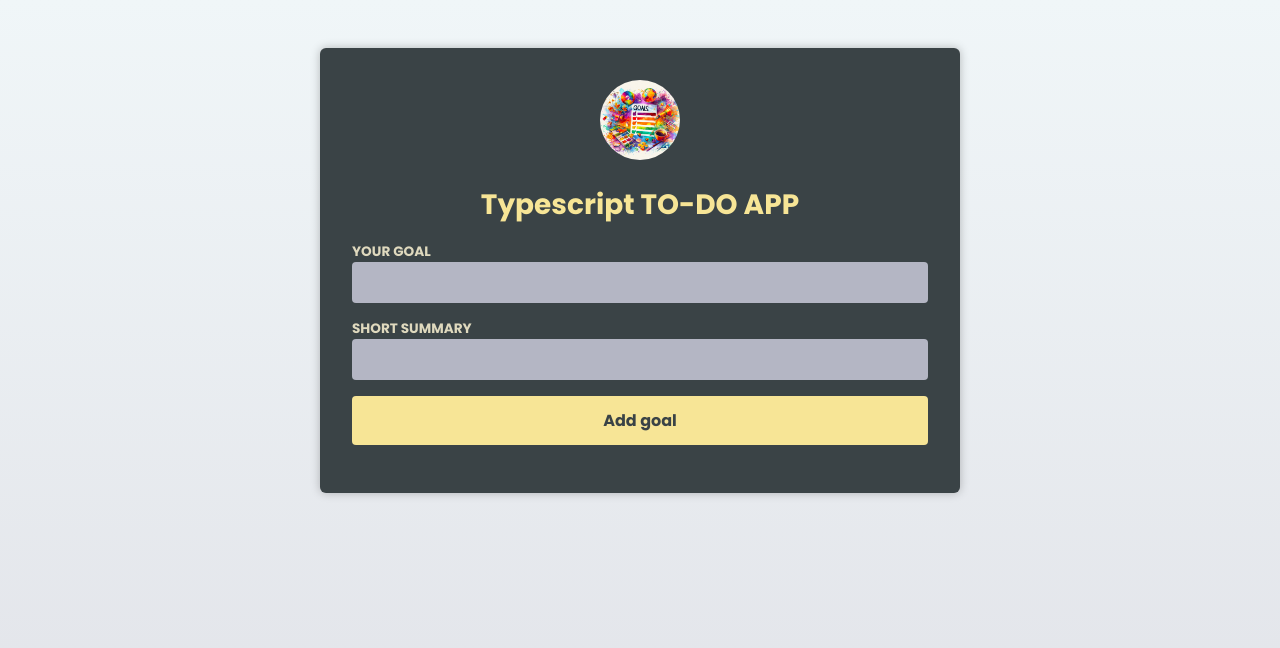
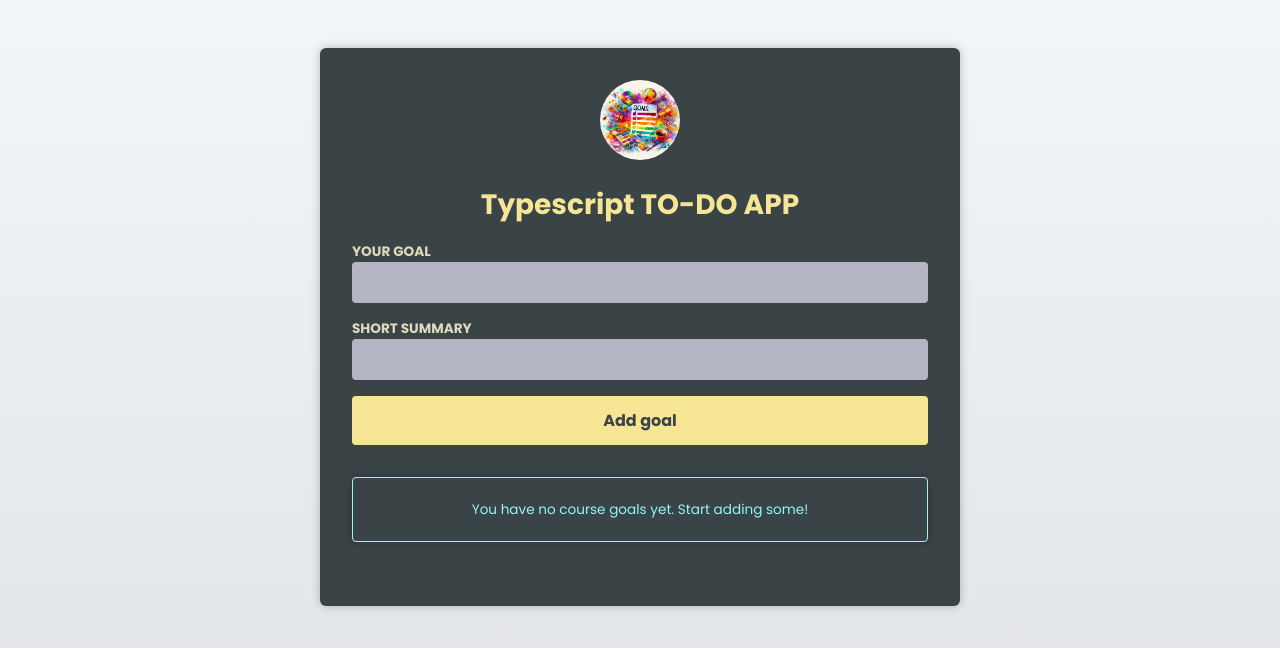
Before and after one commit to kszys90/to-do-app-typescript, a React (Create React App) app: page / in a window 1280 px wide. Shown: the top 648 px of the page. Built offline with nearby package versions, Linux system fonts and the light colour scheme.

Commit message:
TypeScript To-do-app completed!

```diff
--- a/src/components/CourseGoalList.tsx
+++ b/src/components/CourseGoalList.tsx
@@ -1,5 +1,7 @@
 import CourseGoal from "./CourseGoal"
 import { type CourseGoal as CourseGoalType } from "../App"
+import { InfoBox } from "./InfoBox"
+import { ReactNode } from "react"
 
 type CourseGoalListProps = {
     goalsList: CourseGoalType[],
@@ -7,7 +9,23 @@ type CourseGoalListProps = {
 }
 
 export const CourseGoalList = ({ goalsList, handleDeleteGoal }: CourseGoalListProps) => {
+    if (goalsList.length === 0) {
+        return <InfoBox mode={'hint'}>
+            You have no course goals yet. Start adding some!
+        </InfoBox>
+    }
+    let warningBox: ReactNode
+    if (goalsList.length >= 4) {
+        warningBox = (
+            <InfoBox mode='warning' severity="low">
+                {'You\'re colecting a lot of goals. Dont\'t put too much on your plate!'}
+            </InfoBox>
+        )
+
+    }
     return (
+        <>
+            {warningBox}
             <ul>
                 {goalsList.map((goal) =>
                 (
@@ -22,5 +40,6 @@ export const CourseGoalList = ({ goalsList, handleDeleteGoal }: CourseGoalListPr
                     </li>
                 ))}
             </ul>
+        </>
     )
 }
--- a/src/components/InfoBox.tsx
+++ b/src/components/InfoBox.tsx
@@ -1,11 +1,20 @@
 import { type ReactNode } from 'react'
 
-type InfoBoxProps = {
-    mode: 'hint' | 'warning'
+type HintBoxProps = {
+    mode: 'hint'
+    severity?: 'low' | 'medium' | 'high'
+    children: ReactNode
+}
+type WarningBoxProps = {
+    mode: 'warning'
+    severity: 'low' | 'medium' | 'high'
     children: ReactNode
 }
 
-export const InfoBox = ({ mode, children }: InfoBoxProps) => {
+type InfoBoxProps = HintBoxProps | WarningBoxProps
+
+export const InfoBox = (props: InfoBoxProps) => {
+    const { children, mode } = props
     if (mode === 'hint') {
         return (
             <aside className="infobox infobox-hint">
@@ -13,8 +22,9 @@ export const InfoBox = ({ mode, children }: InfoBoxProps) => {
             </aside>
         )
     }
+    const { severity } = props
     return (
-        <aside className="infobox infobox-warning warning--medium">
+        <aside className={`infobox infobox-warning warning--${severity ? severity : 'medium'}`}>
             <h2>Warning</h2>
             <p>{children}</p>
         </aside>
--- a/src/index.css
+++ b/src/index.css
@@ -126,7 +126,31 @@ li button:hover {
   color: #f9a73b;
 }
 
-.fallback {
+.infobox {
+  margin: 2rem 0;
+  padding: 0.5rem;
   text-align: center;
-  color: #acd1ce;
+  box-shadow: 0 0 10px rgba(0, 0, 0, 0.25);
+  font-size: 0.85rem;
+  border-radius: 4px;
 }
+
+.infobox-hint {
+  border: 1px solid #96f5f7;
+  color: #96f5f7;
+}
+
+.infobox-warning.warning--low {
+  border: 1px solid #f6d84f;
+  color: #f6d84f;
+}
+
+.infobox-warning.warning--medium {
+  border: 1px solid #f9a73b;
+  color: #f9a73b;
+}
+
+.infobox-warning.warning--high {
+  border: 1px solid #f97373;
+  color: #f97373;
+}
```
Lines whose indentation alone changed are shown as unchanged.
